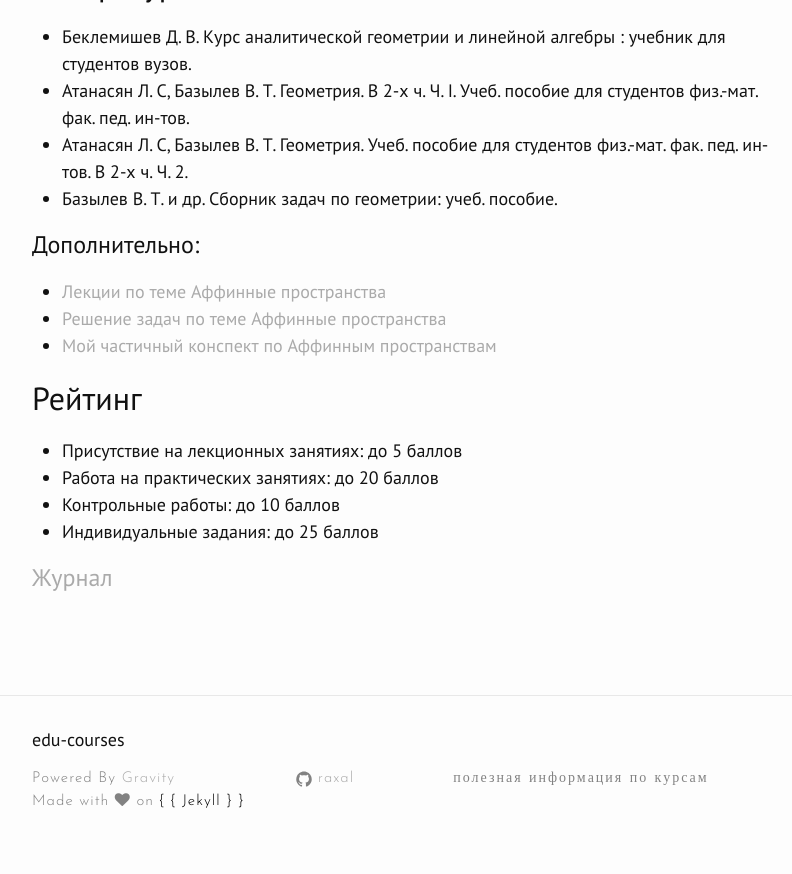
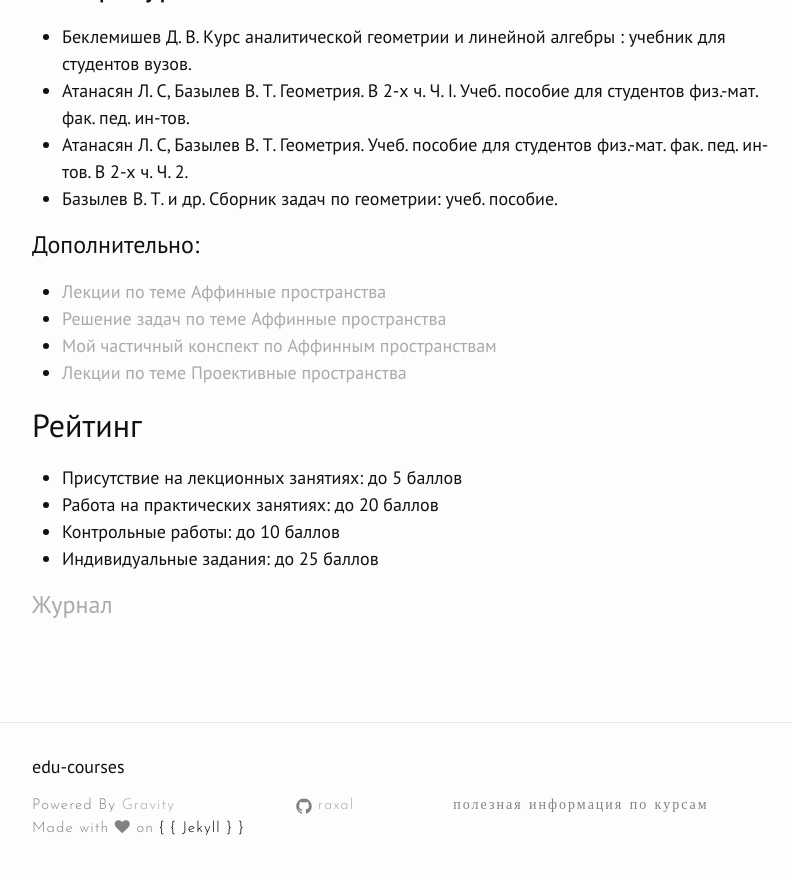
Before and after one commit to raxal/edu, a Jekyll site: the page built from _posts/2016-09-01-2016-fall-geometry-2.md, in a window 1280 px wide and 900 px high, scrolled down 1003 px. Shown: the top 874 px of the window, without its empty margins (238-1030 px from the left). Built offline with Jekyll 4.4.1, drawn with Linux system fonts in a browser that asks for light colours; nearby versions of some CDN libraries.

Commit message:
Add docs for 2016-fall/geometry-2

```diff
--- a/_posts/2016-09-01-2016-fall-geometry-2.md
+++ b/_posts/2016-09-01-2016-fall-geometry-2.md
@@ -38,6 +38,7 @@
 - [Лекции по теме Аффинные пространства](https://github.com/raxal/edu-courses/raw/master/docs/geometry/lection_aff.pdf)
 - [Решение задач по теме Аффинные пространства](https://github.com/raxal/edu-courses/raw/master/docs/geometry/met_aff-seltasks.pdf)
 - [Мой частичный конспект по Аффинным пространствам](https://github.com/raxal/edu-courses/raw/master/docs/geometry/lection_aff_my.pdf)
+- [Лекции по теме Проективные пространства](https://github.com/raxal/edu-courses/raw/master/docs/geometry/lection_pro.pdf)
 
 ## Рейтинг
 
```
